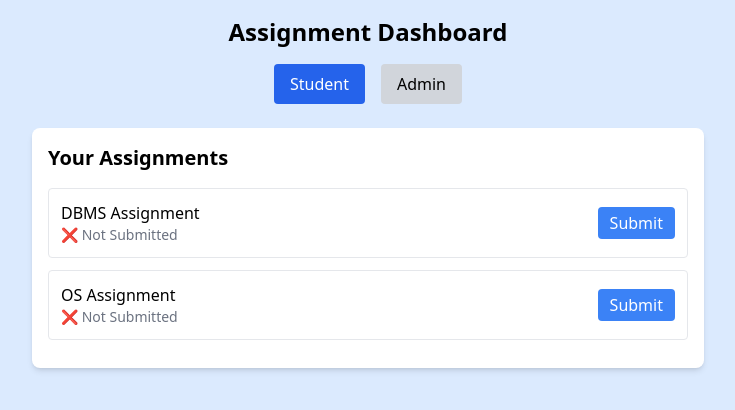
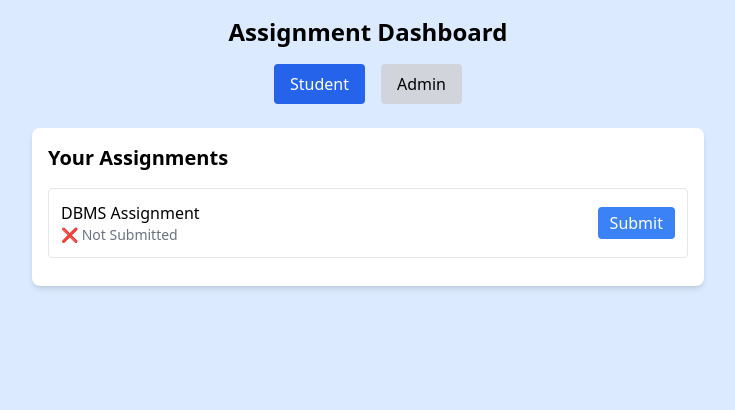
Before and after one commit to RamSarup/Assignment-Portal-Joineasy-, a React app in the folder Frontend/: page / in a window 1280 px wide. Shown: the top 410 px of the page, without its empty margins (272-1007 px from the left). Built offline with nearby package versions, Linux system fonts and the light colour scheme; the HTML template or start-up script is replaced by a standard one.

Commit message:
Added the local storage feature so that the data remains on reload

```diff
--- a/Frontend/src/App.jsx
+++ b/Frontend/src/App.jsx
@@ -1,29 +1,31 @@
 import { useState } from "react";
+import { useEffect } from "react";
 import StudentDashboard from "./pages/StudentDashboard";
 import AdminDashboard from "./pages/AdminDashboard";
 
 function App() {
   const [role, setRole] = useState("student");
 
-  const [assignments, setAssignments] = useState([
-    { id: 1, title: "DBMS Assignment", submitted: false },
-    { id: 2, title: "OS Assignment", submitted: false },
-  ]);
+  const [assignments, setAssignments] = useState(() => {
+    const saved = localStorage.getItem("assignments");
+    return saved
+      ? JSON.parse(saved)
+      : [{ id: 1, title: "DBMS Assignment", submitted: false }];
+  });
+
+  useEffect(() => {
+    localStorage.setItem("assignments", JSON.stringify(assignments));
+  }, [assignments]);
 
   return (
     <div className="min-h-screen bg-blue-100 flex flex-col items-center p-4">
-
-      <h1 className="text-2xl font-bold mb-4">
-        Assignment Dashboard
-      </h1>
+      <h1 className="text-2xl font-bold mb-4">Assignment Dashboard</h1>
 
       <div className="flex gap-4 mb-6">
         <button
           onClick={() => setRole("student")}
           className={`px-4 py-2 rounded ${
-            role === "student"
-              ? "bg-blue-600 text-white"
-              : "bg-gray-300"
+            role === "student" ? "bg-blue-600 text-white" : "bg-gray-300"
           }`}
         >
           Student
@@ -32,9 +34,7 @@ function App() {
         <button
           onClick={() => setRole("admin")}
           className={`px-4 py-2 rounded ${
-            role === "admin"
-              ? "bg-green-600 text-white"
-              : "bg-gray-300"
+            role === "admin" ? "bg-green-600 text-white" : "bg-gray-300"
           }`}
         >
           Admin
```
